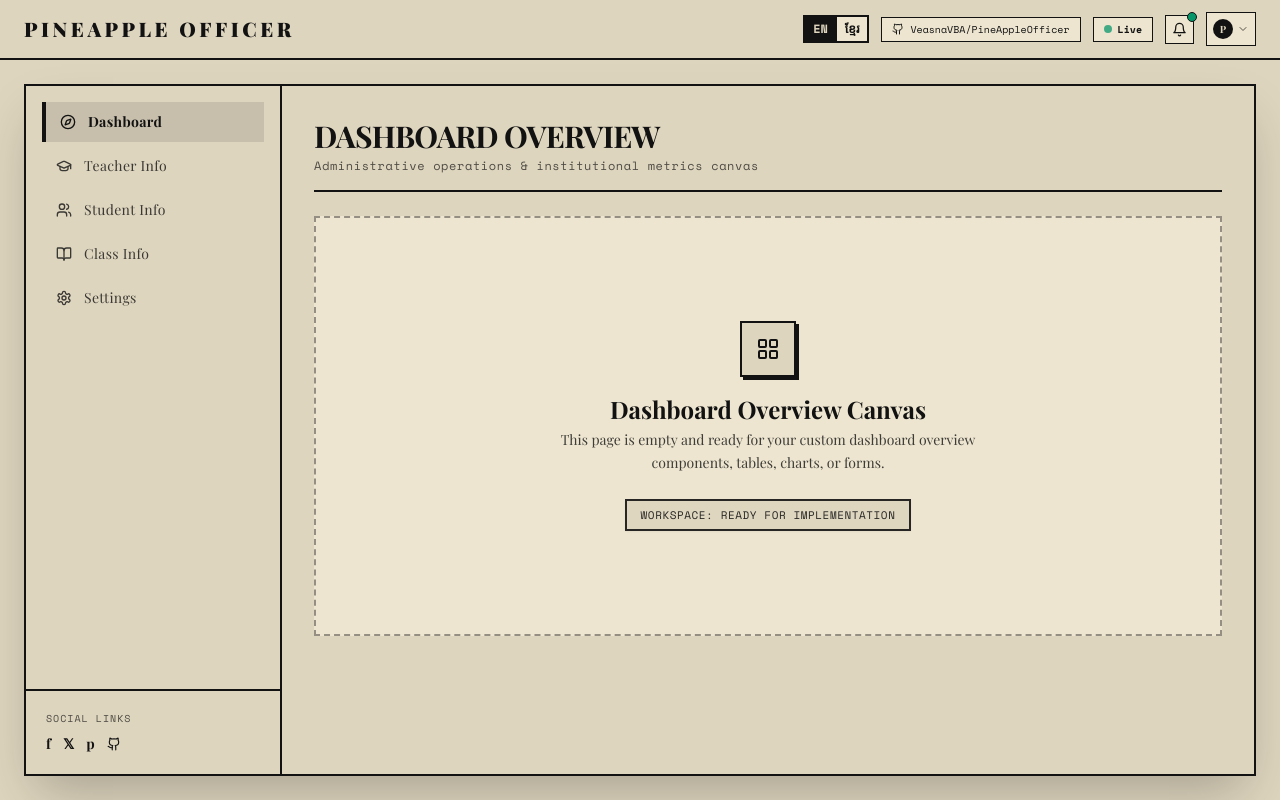
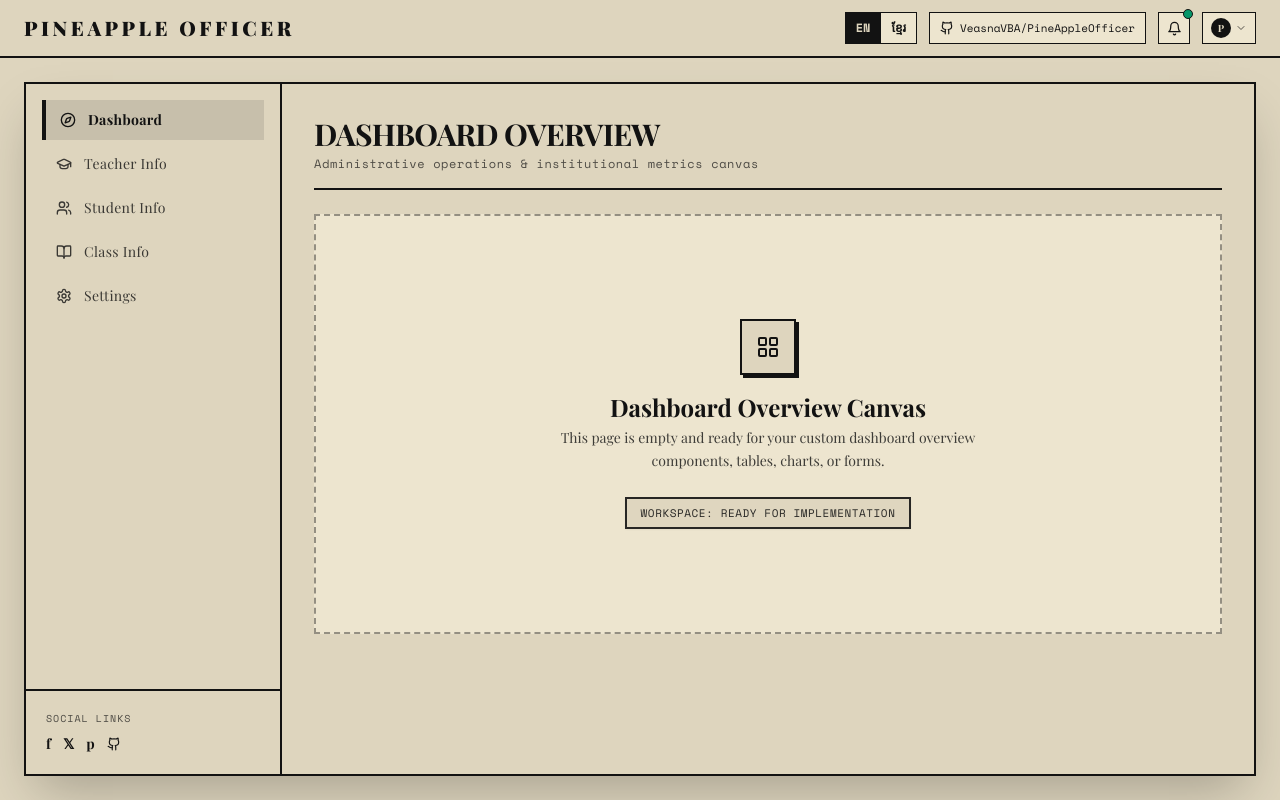
Before and after one commit to VeasnaVBA/PineAppleOfficer, a React (Vite) app: page / in a window 1280 px wide. Built offline with nearby package versions, Linux system fonts and the light colour scheme; a web font is replaced by a local one.

Commit message:
fix: remove live status badge and unify button heights in top navbar

```diff
--- a/src/components/Navbar.tsx
+++ b/src/components/Navbar.tsx
@@ -43,12 +43,12 @@ export const Navbar: React.FC<NavbarProps> = ({
         <div className="flex items-center gap-2 sm:gap-3">
           {/* Language Switcher Button (EN / ខ្មែរ) */}
           <div
-            className="flex items-center border-2 border-ink text-[10px] sm:text-xs font-mono transition-colors"
+            className="h-8 flex items-stretch border border-ink text-[11px] sm:text-xs font-mono transition-colors"
             style={{ backgroundColor: 'var(--app-surface, #ede5cf)' }}
           >
             <button
               onClick={() => onToggleLanguage('en')}
-              className={`px-2 py-1 font-bold transition-colors ${
+              className={`h-full px-2 sm:px-2.5 flex items-center justify-center font-bold transition-colors ${
                 lang === 'en'
                   ? 'bg-ink'
                   : 'hover:bg-black/10'
@@ -60,7 +60,7 @@ export const Navbar: React.FC<NavbarProps> = ({
             </button>
             <button
               onClick={() => onToggleLanguage('km')}
-              className={`px-2 py-1 font-bold transition-colors border-l border-ink ${
+              className={`h-full px-2 sm:px-2.5 flex items-center justify-center font-bold transition-colors border-l border-ink ${
                 lang === 'km'
                   ? 'bg-ink'
                   : 'hover:bg-black/10'
@@ -72,26 +72,18 @@ export const Navbar: React.FC<NavbarProps> = ({
             </button>
           </div>
 
-          {/* Live Edge Status Pill */}
+          {/* GitHub Repository Link Button */}
           <a
             href="https://github.com/VeasnaVBA/PineAppleOfficer"
             target="_blank"
             rel="noreferrer"
-            className="hidden md:flex items-center gap-1.5 px-2.5 py-1 text-[10px] font-mono border border-ink hover:opacity-80 transition-colors"
+            className="h-8 flex items-center justify-center gap-1.5 px-2 sm:px-2.5 border border-ink text-xs font-mono hover:opacity-80 transition-colors"
             style={{ backgroundColor: 'var(--app-surface, #ede5cf)' }}
             title="GitHub Repository"
           >
-            <Github size={12} />
-            <span className="hidden lg:inline">VeasnaVBA/PineAppleOfficer</span>
+            <Github size={14} />
+            <span className="hidden lg:inline text-[11px]">VeasnaVBA/PineAppleOfficer</span>
           </a>
-
-          <div
-            className="flex items-center gap-1.5 px-2 sm:px-2.5 py-1 text-[10px] font-mono border border-ink transition-colors"
-            style={{ backgroundColor: 'var(--app-surface, #ede5cf)' }}
-          >
-            <span className="w-2 h-2 rounded-full bg-emerald-600 animate-pulse"></span>
-            <span className="font-bold">{t.live}</span>
-          </div>
 
           {/* Notifications Dropdown */}
           <div className="relative">
@@ -100,7 +92,7 @@ export const Navbar: React.FC<NavbarProps> = ({
                 setShowNotifications(!showNotifications);
                 setShowUserMenu(false);
               }}
-              className="relative p-1.5 border border-ink hover:bg-black/10 transition-colors"
+              className="h-8 w-8 flex items-center justify-center relative border border-ink hover:bg-black/10 transition-colors"
               style={{ backgroundColor: 'var(--app-surface, #ede5cf)' }}
               title="Notifications"
             >
@@ -139,8 +131,9 @@ export const Navbar: React.FC<NavbarProps> = ({
                 setShowUserMenu(!showUserMenu);
                 setShowNotifications(false);
               }}
-              className="flex items-center gap-1 p-1 sm:p-1.5 border border-ink hover:bg-black/10 transition-colors"
+              className="h-8 flex items-center justify-center gap-1 px-1.5 sm:px-2 border border-ink hover:bg-black/10 transition-colors"
               style={{ backgroundColor: 'var(--app-surface, #ede5cf)' }}
+              title="User Profile"
             >
               <div
                 className="w-5 h-5 rounded-full flex items-center justify-center text-[10px] font-serif font-bold"
@@ -148,7 +141,7 @@ export const Navbar: React.FC<NavbarProps> = ({
               >
                 P
               </div>
-              <ChevronDown size={12} className="hidden sm:block opacity-70" />
+              <ChevronDown size={12} className="opacity-70" />
             </button>
 
             {showUserMenu && (
```
